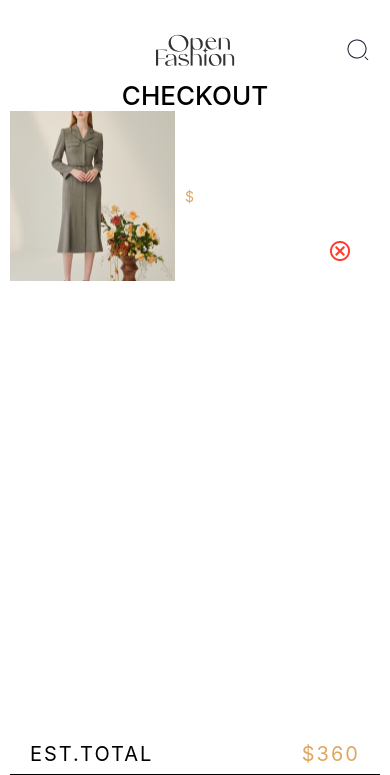
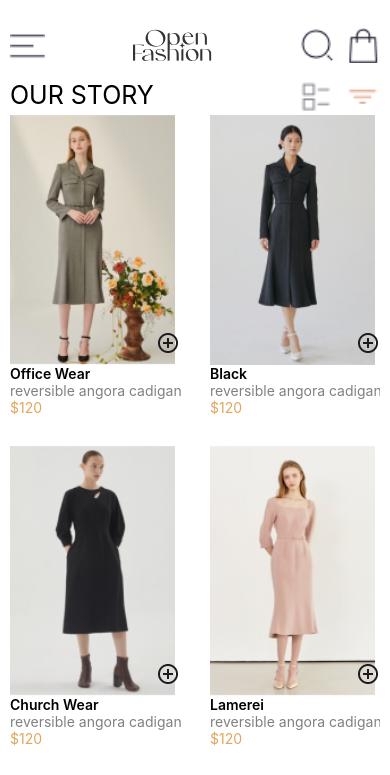
Before and after one commit to Cyberkid-30/rn-assignment6-11348753, a React Native app: screen / in a window 390 px wide. Shown: the top 775 px of the page. Built offline with nearby package versions, Linux system fonts and the light colour scheme.

Commit message:
Installed navigation package

```diff
--- a/App.js
+++ b/App.js
@@ -6,6 +6,7 @@ import CartScreen from "./App/screens/CartScreen";
 
 export default function App() {
   const [cartItems, setCartItems] = useState([{}]);
+
   const handleDelete = (id) => {
     const newCartItems = cartItems.filter((item) => item.id !== id);
     setCartItems(newCartItems);
@@ -14,10 +15,11 @@ export default function App() {
   const handlePressEvent = (item) => {
     setCartItems([...cartItems, item]);
   };
+
   return (
     <View style={styles.container}>
-      {/* <HomeScreen handlePress={(item) => handlePressEvent(item)} /> */}
-      <CartScreen cartItems={cartItems} onDelete={(id) => handleDelete(id)} />
+      <HomeScreen handlePress={(item) => handlePressEvent(item)} />
+      {/* <CartScreen cartItems={cartItems} onDelete={(id) => handleDelete(id)} /> */}
     </View>
   );
 }
--- a/App/components/CartScreenCard.js
+++ b/App/components/CartScreenCard.js
@@ -4,10 +4,7 @@ import { View, StyleSheet, Text, Image, TouchableOpacity } from "react-native";
 function CartScreenCard({ item, onDelete }) {
   return (
     <View style={styles.cardContainer}>
-      <Image
-        style={{ height: "auto" }}
-        source={require("../assets/dress1.png")}
-      />
+      <Image style={{ height: "auto" }} source={item.image} />
       <View style={styles.cardContent}>
         <Text
           style={{ fontWeight: 500, fontSize: 18, textTransform: "uppercase" }}
--- a/package.json
+++ b/package.json
@@ -9,10 +9,14 @@
     "web": "expo start --web"
   },
   "dependencies": {
+    "@react-navigation/bottom-tabs": "^6.6.0",
+    "@react-navigation/native": "^6.1.17",
     "expo": "~51.0.14",
     "expo-status-bar": "~1.12.1",
     "react": "18.2.0",
-    "react-native": "0.74.2"
+    "react-native": "0.74.2",
+    "react-native-screens": "3.31.1",
+    "react-native-safe-area-context": "4.10.1"
   },
   "devDependencies": {
     "@babel/core": "^7.20.0"
```
Also changed, not shown: 1 other file (tests, documents, lock files or other folders).
